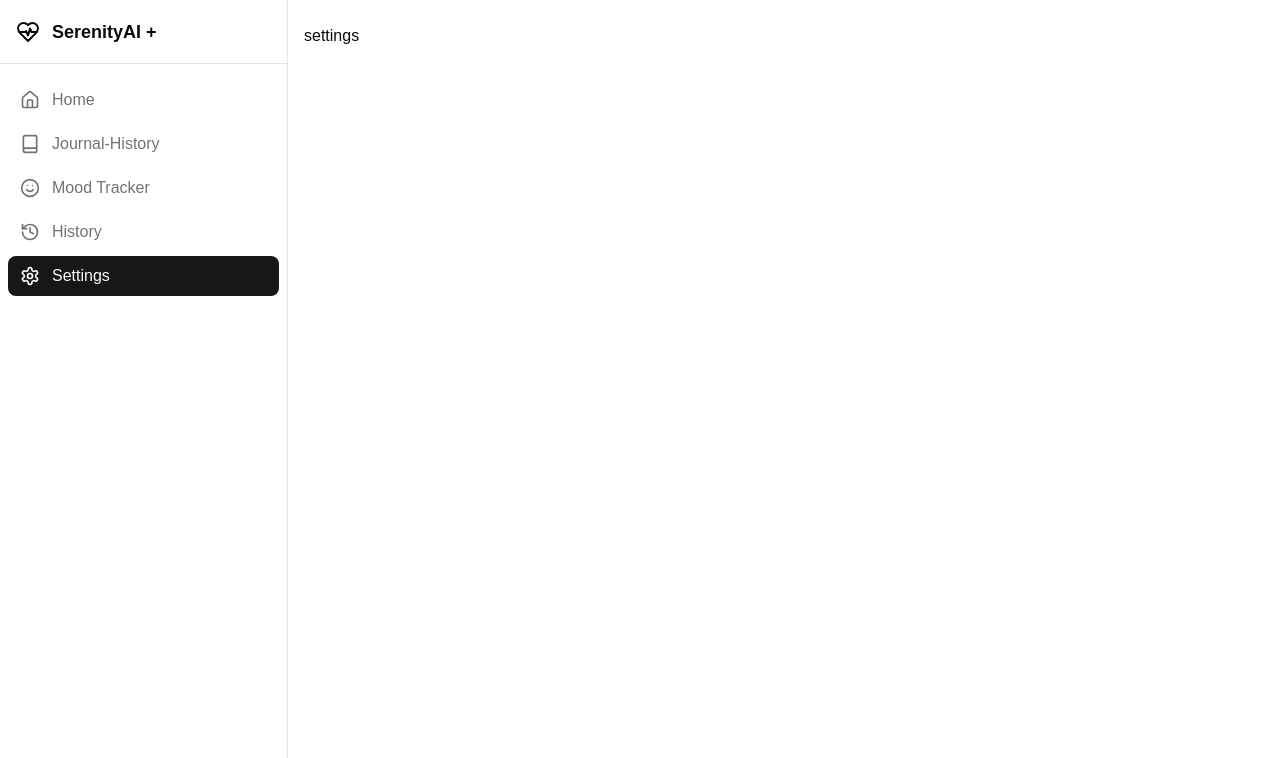
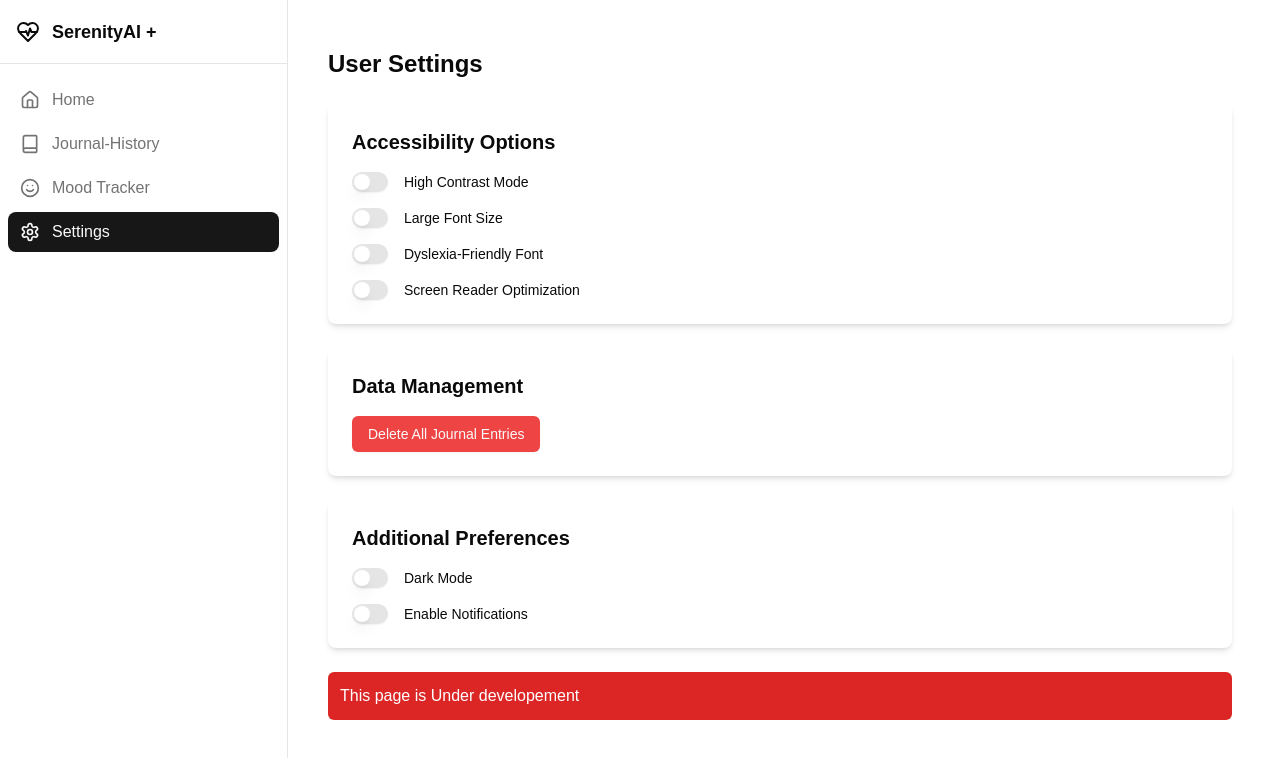
Before and after one commit to Mehulsingh1010/Serenity-AI, a Next.js app: page /dashboard/settings in a window 1280 px wide. Shown: the top 758 px of the page. Built offline with nearby package versions, Linux system fonts and the light colour scheme; no server answers; a web font is replaced by a local one.

Commit message:
setting page

```diff
--- a/app/dashboard/mood-tracker/page.jsx
+++ b/app/dashboard/mood-tracker/page.jsx
@@ -1,10 +1,11 @@
-// app/dashboard/mood-tracker/page.tsx
 "use client"
 
 import { useEffect, useState } from "react"
 import { Card, CardContent, CardHeader, CardTitle } from "@/components/ui/card"
+import { Button } from "@/components/ui/button"
 import { LineChart, Line, XAxis, YAxis, CartesianGrid, Tooltip, ResponsiveContainer } from "recharts"
-import { Loader2, TrendingUp, TrendingDown, Activity, Calendar } from "lucide-react"
+import { Loader2, TrendingUp, TrendingDown, Activity, Calendar, PenLine } from "lucide-react"
+import Link from "next/link"
 
 export default function MoodTrackerPage() {
   const [data, setData] = useState(null)
@@ -44,6 +45,26 @@ export default function MoodTrackerPage() {
     return (
       <div className="p-4 text-red-500">
         {error}
+      </div>
+    )
+  }
+
+  // No data handling
+  if (!data || !data.moodData || data.moodData.length === 0) {
+    return (
+      <div className="flex flex-col items-center justify-center min-h-[calc(100vh-200px)] text-center space-y-6">
+        <PenLine className="h-16 w-16 text-muted-foreground" />
+        <div>
+          <h2 className="text-2xl font-bold mb-2">No Journal Entries Yet</h2>
+          <p className="text-muted-foreground mb-4">
+            Start tracking your mood by writing a few journals
+          </p>
+          <Link href="/dashboard/home">
+            <Button>
+              Create First Entry
+            </Button>
+          </Link>
+        </div>
       </div>
     )
   }
@@ -95,6 +116,7 @@ export default function MoodTrackerPage() {
             <CardTitle className="text-sm font-medium">Highest Mood</CardTitle>
             <TrendingUp className="h-4 w-4 text-muted-foreground" />
           </CardHeader>
+
           <CardContent>
             <div className="text-2xl font-bold">{moodStats?.highest}</div>
           </CardContent>
--- /dev/null
+++ b/app/dashboard/settings/journal-actions.jsx
@@ -0,0 +1,16 @@
+"use server"
+
+import { db } from "@/configs/db"
+import { JOURNAL_TABLE } from "@/configs/schema"
+import { eq } from "drizzle-orm"
+
+export async function deleteUserJournals(userId) {
+  try {
+    await db
+      .delete(JOURNAL_TABLE)
+      .where(eq(JOURNAL_TABLE.userId, userId))
+  } catch (error) {
+    console.error("Error deleting user journals:", error)
+    throw error
+  }
+}
--- a/app/dashboard/settings/page.jsx
+++ b/app/dashboard/settings/page.jsx
@@ -1,11 +1,149 @@
-import React from 'react'
+"use client";
 
-function page() {
+import { useState } from "react";
+import { useUser } from "@clerk/nextjs";
+import { Button } from "@/components/ui/button";
+import { Switch } from "@/components/ui/switch";
+import { Label } from "@/components/ui/label";
+import {
+  AlertDialog,
+  AlertDialogAction,
+  AlertDialogCancel,
+  AlertDialogContent,
+  AlertDialogDescription,
+  AlertDialogFooter,
+  AlertDialogHeader,
+  AlertDialogTitle,
+  AlertDialogTrigger,
+} from "@/components/ui/alert-dialog";
+import { deleteUserJournals } from "./journal-actions";
+import { toast } from "sonner";
+
+export default function SettingsPage() {
+  const { user } = useUser();
+  const [accessibilitySettings, setAccessibilitySettings] = useState({
+    highContrast: false,
+    largeFontSize: false,
+    dyslexiaFriendlyFont: false,
+    screenReaderMode: false,
+  });
+
+  const handleAccessibilityToggle = (setting) => {
+    setAccessibilitySettings((prev) => ({
+      ...prev,
+      [setting]: !prev[setting],
+    }));
+  };
+
+  const handleDeleteJournals = async () => {
+    if (!user) return;
+
+    try {
+      await deleteUserJournals(user.id);
+      toast.success("All your journal entries have been deleted.");
+    } catch (error) {
+      toast.error("Failed to delete journal entries");
+      console.error(error);
+    }
+  };
+
   return (
-    <div>
-      <h1>settings</h1>
+    <div className="container mx-auto p-6 space-y-6">
+      <h1 className="text-2xl font-bold">User Settings</h1>
+      {/* Accessibility Options Section */}
+      <section className="bg-white shadow-md rounded-lg p-6">
+        <h2 className="text-xl font-semibold mb-4">Accessibility Options</h2>
+
+        <div className="space-y-4">
+          <div className="flex items-center space-x-4">
+            <Switch
+              id="high-contrast"
+              checked={accessibilitySettings.highContrast}
+              onCheckedChange={() => handleAccessibilityToggle("highContrast")}
+            />
+            <Label htmlFor="high-contrast">High Contrast Mode</Label>
+          </div>
+
+          <div className="flex items-center space-x-4">
+            <Switch
+              id="large-font"
+              checked={accessibilitySettings.largeFontSize}
+              onCheckedChange={() => handleAccessibilityToggle("largeFontSize")}
+            />
+            <Label htmlFor="large-font">Large Font Size</Label>
+          </div>
+
+          <div className="flex items-center space-x-4">
+            <Switch
+              id="dyslexia-font"
+              checked={accessibilitySettings.dyslexiaFriendlyFont}
+              onCheckedChange={() =>
+                handleAccessibilityToggle("dyslexiaFriendlyFont")
+              }
+            />
+            <Label htmlFor="dyslexia-font">Dyslexia-Friendly Font</Label>
+          </div>
+
+          <div className="flex items-center space-x-4">
+            <Switch
+              id="screen-reader"
+              checked={accessibilitySettings.screenReaderMode}
+              onCheckedChange={() =>
+                handleAccessibilityToggle("screenReaderMode")
+              }
+            />
+            <Label htmlFor="screen-reader">Screen Reader Optimization</Label>
+          </div>
+        </div>
+      </section>
+      {/* Data Management Section with Confirmation Dialog */}
+      <section className="bg-white shadow-md rounded-lg p-6">
+        <h2 className="text-xl font-semibold mb-4">Data Management</h2>
+
+        <AlertDialog>
+          <AlertDialogTrigger asChild>
+            <Button variant="destructive">Delete All Journal Entries</Button>
+          </AlertDialogTrigger>
+          <AlertDialogContent>
+            <AlertDialogHeader>
+              <AlertDialogTitle>Are you absolutely sure?</AlertDialogTitle>
+              <AlertDialogDescription>
+                This action cannot be undone. This will permanently delete all
+                your journal entries.
+              </AlertDialogDescription>
+            </AlertDialogHeader>
+            <AlertDialogFooter>
+              <AlertDialogCancel>Cancel</AlertDialogCancel>
+              <AlertDialogAction onClick={handleDeleteJournals}>
+                Continue
+              </AlertDialogAction>
+            </AlertDialogFooter>
+          </AlertDialogContent>
+        </AlertDialog>
+      </section>
+      {/* Additional Preferences Section */}
+      <section className="bg-white shadow-md rounded-lg p-6">
+        <h2 className="text-xl font-semibold mb-4">Additional Preferences</h2>
+
+        <div className="space-y-4">
+          <div className="flex items-center space-x-4">
+            <Switch
+              id="dark-mode"
+              // Add dark mode toggle logic
+            />
+            <Label htmlFor="dark-mode">Dark Mode</Label>
+          </div>
+
+          <div className="flex items-center space-x-4">
+            <Switch
+              id="notifications"
+              // Add notification preference logic
+            />
+            <Label htmlFor="notifications">Enable Notifications</Label>
+          </div>
+        </div>
+      </section>
+      <h3 className="text-white bg-red-600 p-3 rounded-md">This page is Under developement</h3>
     </div>
-  )
+  );
 }
-
-export default page
--- a/components/sidebar.jsx
+++ b/components/sidebar.jsx
@@ -18,7 +18,7 @@ const sidebarItems = [
   { title: "Home", icon: Home, href: "/dashboard/home" },
   { title: "Journal-History", icon: Book, href: "/dashboard/journal" },
   { title: "Mood Tracker", icon: Smile, href: "/dashboard/mood-tracker" },
-  { title: "History", icon: History, href: "/dashboard/history" },
+  // { title: "History", icon: History, href: "/dashboard/history" },
   { title: "Settings", icon: Settings, href: "/dashboard/settings" },
 ]
 
--- /dev/null
+++ b/components/ui/label.jsx
@@ -0,0 +1,18 @@
+"use client"
+
+import * as React from "react"
+import * as LabelPrimitive from "@radix-ui/react-label"
+import { cva } from "class-variance-authority";
+
+import { cn } from "@/lib/utils"
+
+const labelVariants = cva(
+  "text-sm font-medium leading-none peer-disabled:cursor-not-allowed peer-disabled:opacity-70"
+)
+
+const Label = React.forwardRef(({ className, ...props }, ref) => (
+  <LabelPrimitive.Root ref={ref} className={cn(labelVariants(), className)} {...props} />
+))
+Label.displayName = LabelPrimitive.Root.displayName
+
+export { Label }
--- /dev/null
+++ b/components/ui/switch.jsx
@@ -0,0 +1,24 @@
+"use client"
+
+import * as React from "react"
+import * as SwitchPrimitives from "@radix-ui/react-switch"
+
+import { cn } from "@/lib/utils"
+
+const Switch = React.forwardRef(({ className, ...props }, ref) => (
+  <SwitchPrimitives.Root
+    className={cn(
+      "peer inline-flex h-5 w-9 shrink-0 cursor-pointer items-center rounded-full border-2 border-transparent shadow-sm transition-colors focus-visible:outline-none focus-visible:ring-2 focus-visible:ring-ring focus-visible:ring-offset-2 focus-visible:ring-offset-background disabled:cursor-not-allowed disabled:opacity-50 data-[state=checked]:bg-primary data-[state=unchecked]:bg-input",
+      className
+    )}
+    {...props}
+    ref={ref}>
+    <SwitchPrimitives.Thumb
+      className={cn(
+        "pointer-events-none block h-4 w-4 rounded-full bg-background shadow-lg ring-0 transition-transform data-[state=checked]:translate-x-4 data-[state=unchecked]:translate-x-0"
+      )} />
+  </SwitchPrimitives.Root>
+))
+Switch.displayName = SwitchPrimitives.Root.displayName
+
+export { Switch }
--- a/package.json
+++ b/package.json
@@ -15,13 +15,14 @@
     "@radix-ui/react-alert-dialog": "^1.1.5",
     "@radix-ui/react-avatar": "^1.1.2",
     "@radix-ui/react-dialog": "^1.1.5",
-    "@radix-ui/react-label": "^2.1.0",
+    "@radix-ui/react-label": "^2.1.1",
     "@radix-ui/react-progress": "^1.1.0",
     "@radix-ui/react-radio-group": "^1.2.1",
     "@radix-ui/react-scroll-area": "^1.2.2",
     "@radix-ui/react-select": "^2.1.5",
     "@radix-ui/react-separator": "^1.1.1",
     "@radix-ui/react-slot": "^1.1.1",
+    "@radix-ui/react-switch": "^1.1.2",
     "@radix-ui/react-tabs": "^1.1.2",
     "@radix-ui/react-toast": "^1.2.5",
     "@radix-ui/react-tooltip": "^1.1.7",
@@ -49,7 +50,7 @@
     "react-dom": "^18.3.1",
     "react-quill": "^2.0.0",
     "recharts": "^2.15.1",
-    "sonner": "^1.7.0",
+    "sonner": "^1.7.4",
     "stripe": "^17.4.0",
     "swr": "^2.2.5",
     "tailwind-merge": "^2.6.0",
```
Also changed, not shown: 1 other file (tests, documents, lock files or other folders).
